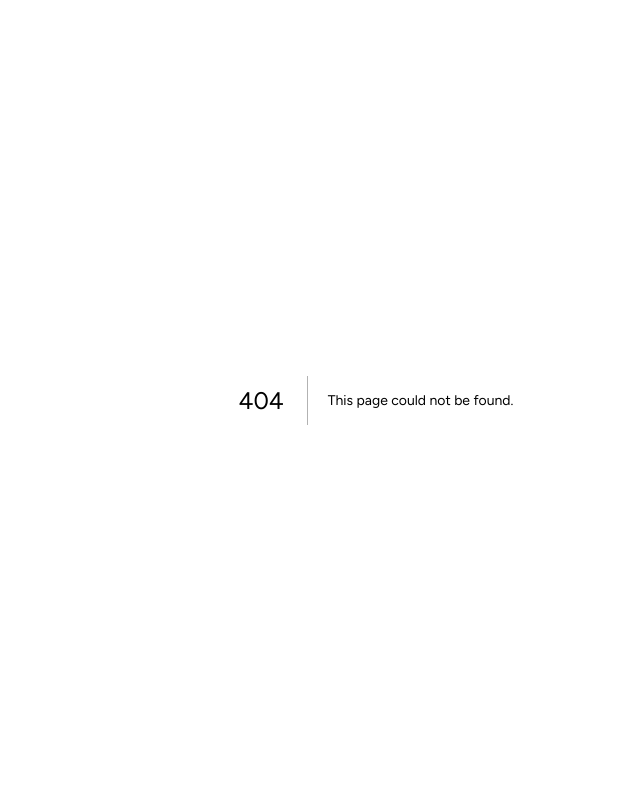
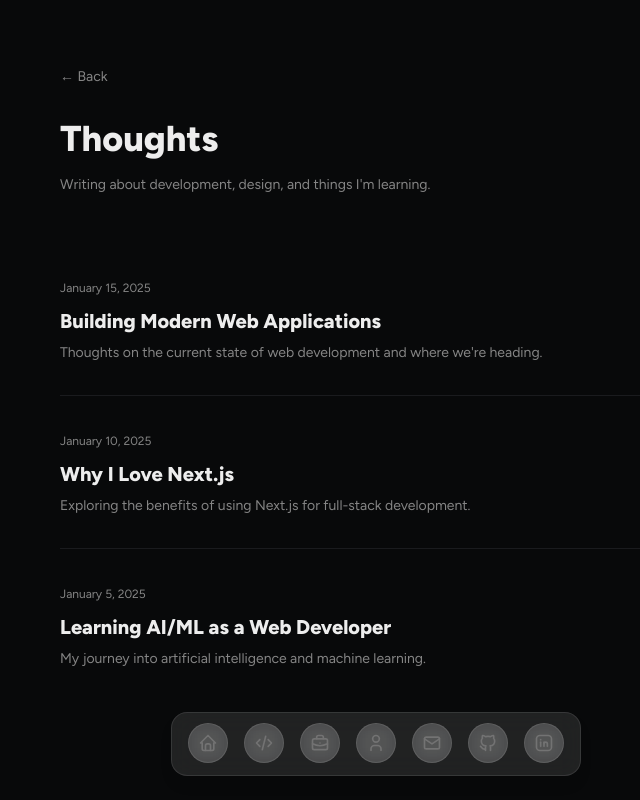
Before and after one commit to jadhavharshh/portfolio, a Next.js app: page /thoughts in a window 1280 px wide. Before the commit this address had no page. Shown: the whole page, without its empty margins (264-904 px from the left). Built offline with nearby package versions, Linux system fonts and the light colour scheme; a web font is replaced by a local one.

Commit message:
feat: add subscription API and newsletter feature

```diff
--- a/package.json
+++ b/package.json
@@ -9,6 +9,7 @@
     "lint": "next lint"
   },
   "dependencies": {
+    "@neondatabase/serverless": "^1.0.2",
     "@radix-ui/react-dropdown-menu": "^2.1.14",
     "@radix-ui/react-slot": "^1.2.2",
     "@react-three/drei": "^10.0.8",
@@ -21,6 +22,7 @@
     "motion": "^12.12.2",
     "next": "15.3.2",
     "next-themes": "^0.4.6",
+    "nodemailer": "^7.0.9",
     "react": "^19.0.0",
     "react-activity-calendar": "^2.7.11",
     "react-dom": "^19.0.0",
@@ -32,6 +34,7 @@
     "@eslint/eslintrc": "^3",
     "@tailwindcss/postcss": "^4",
     "@types/node": "^20",
+    "@types/nodemailer": "^7.0.2",
     "@types/react": "^19",
     "@types/react-dom": "^19",
     "eslint": "^9",
--- /dev/null
+++ b/src/app/api/subscribe/route.ts
@@ -0,0 +1,53 @@
+import { NextRequest, NextResponse } from 'next/server';
+import { neon } from '@neondatabase/serverless';
+import nodemailer from 'nodemailer';
+
+const sql = neon(process.env.DATABASE_URL!);
+
+export async function POST(request: NextRequest) {
+  try {
+    const { email } = await request.json();
+
+    if (!email || !email.includes('@')) {
+      return NextResponse.json({ error: 'Invalid email' }, { status: 400 });
+    }
+
+    // Create table if it doesn't exist
+    await sql`
+      CREATE TABLE IF NOT EXISTS subscribers (
+        id SERIAL PRIMARY KEY,
+        email TEXT UNIQUE NOT NULL,
+        subscribed_at TIMESTAMP DEFAULT NOW()
+      )
+    `;
+
+    // Insert subscriber
+    await sql`
+      INSERT INTO subscribers (email)
+      VALUES (${email})
+      ON CONFLICT (email) DO NOTHING
+    `;
+
+    // Send email notification
+    const transporter = nodemailer.createTransport({
+      service: 'gmail',
+      auth: {
+        user: process.env.EMAIL_USER,
+        pass: process.env.EMAIL_PASSWORD,
+      },
+    });
+
+    await transporter.sendMail({
+      from: process.env.EMAIL_USER,
+      to: 'harshjadhavconnect@gmail.com',
+      subject: 'New Portfolio Subscriber',
+      text: `${email} just subscribed to your portfolio newsletter!`,
+      html: `<p><strong>${email}</strong> just subscribed to your portfolio newsletter!</p>`,
+    });
+
+    return NextResponse.json({ success: true, message: 'Subscribed successfully!' });
+  } catch (error: any) {
+    console.error('Subscribe error:', error);
+    return NextResponse.json({ error: 'Failed to subscribe' }, { status: 500 });
+  }
+}
--- a/src/app/page.tsx
+++ b/src/app/page.tsx
@@ -1,5 +1,6 @@
 "use client";
 import Link from "next/link";
+import React from "react";
 import { motion } from "framer-motion";
 import ExperienceSection from "@/components/sections/ExperienceSection";
 import EducationSection from "@/components/sections/EducationSection";
@@ -7,6 +8,37 @@ import ProjectsSection from "@/components/sections/ProjectsSection";
 import { FloatingDockDemo } from "@/components/sections/dock-example";
 
 export default function Home() {
+  const [email, setEmail] = React.useState('');
+  const [isSubmitting, setIsSubmitting] = React.useState(false);
+  const [message, setMessage] = React.useState('');
+
+  const handleSubscribe = async (e: React.FormEvent) => {
+    e.preventDefault();
+    setIsSubmitting(true);
+    setMessage('');
+
+    try {
+      const res = await fetch('/api/subscribe', {
+        method: 'POST',
+        headers: { 'Content-Type': 'application/json' },
+        body: JSON.stringify({ email }),
+      });
+
+      const data = await res.json();
+
+      if (res.ok) {
+        setMessage('Thanks for subscribing!');
+        setEmail('');
+      } else {
+        setMessage(data.error || 'Something went wrong');
+      }
+    } catch (error) {
+      setMessage('Failed to subscribe');
+    } finally {
+      setIsSubmitting(false);
+    }
+  };
+
   return (
     <>
       <div className="min-h-screen flex flex-col items-center bg-background text-foreground">
@@ -72,12 +104,37 @@ export default function Home() {
             <ProjectsSection />
           </motion.section>
 
-          {/* Footer */}
-          <footer className="py-8">
-            <div className="text-center text-sm text-muted-foreground">
-              Made with code + ♥️
-            </div>
-          </footer>
+          {/* Newsletter Subscribe */}
+          <motion.section
+            className="mb-20"
+            initial={{ opacity: 0, y: 20 }}
+            animate={{ opacity: 1, y: 0 }}
+            transition={{ duration: 0.6, delay: 0.25 }}
+          >
+            <h2 className="text-2xl font-bold mb-4">Subscribe</h2>
+            <p className="text-sm text-muted-foreground mb-6">Get notified when I publish something new.</p>
+            <form onSubmit={handleSubscribe} className="flex gap-2">
+              <input
+                type="email"
+                value={email}
+                onChange={(e) => setEmail(e.target.value)}
+                placeholder="you@example.com"
+                className="flex-1 px-3 py-2 text-sm bg-background border border-border rounded focus:outline-none focus:border-foreground/40 transition-colors"
+                required
+                disabled={isSubmitting}
+              />
+              <button
+                type="submit"
+                disabled={isSubmitting}
+                className="px-4 py-2 text-sm border border-border rounded hover:bg-secondary transition-colors disabled:opacity-50"
+              >
+                {isSubmitting ? '...' : 'Subscribe'}
+              </button>
+            </form>
+            {message && (
+              <p className="text-xs mt-2 text-muted-foreground">{message}</p>
+            )}
+          </motion.section>
         </div>
 
         {/* Floating Dock */}
--- /dev/null
+++ b/src/app/thoughts/page.tsx
@@ -0,0 +1,96 @@
+"use client";
+import Link from "next/link";
+import { motion } from "framer-motion";
+import { FloatingDockDemo } from "@/components/sections/dock-example";
+
+type Post = {
+  id: number;
+  title: string;
+  excerpt: string;
+  date: string;
+  slug: string;
+};
+
+export default function Thoughts() {
+  const posts: Post[] = [
+    {
+      id: 1,
+      title: "Building Modern Web Applications",
+      excerpt: "Thoughts on the current state of web development and where we're heading.",
+      date: "2025-01-15",
+      slug: "building-modern-web-apps"
+    },
+    {
+      id: 2,
+      title: "Why I Love Next.js",
+      excerpt: "Exploring the benefits of using Next.js for full-stack development.",
+      date: "2025-01-10",
+      slug: "why-i-love-nextjs"
+    },
+    {
+      id: 3,
+      title: "Learning AI/ML as a Web Developer",
+      excerpt: "My journey into artificial intelligence and machine learning.",
+      date: "2025-01-05",
+      slug: "learning-ai-ml"
+    },
+  ];
+
+  return (
+    <>
+      <div className="min-h-screen flex flex-col items-center bg-background text-foreground">
+        <div className="w-full max-w-[680px] mx-auto px-6 py-16">
+
+          {/* Header */}
+          <div className="mb-20">
+            <Link
+              href="/"
+              className="text-sm text-muted-foreground hover:text-foreground transition-colors mb-8 inline-block"
+            >
+              ← Back
+            </Link>
+            <h1 className="text-4xl font-bold mb-4">Thoughts</h1>
+            <p className="text-sm text-muted-foreground">
+              Writing about development, design, and things I'm learning.
+            </p>
+          </div>
+
+          {/* Posts List */}
+          <div className="space-y-8">
+            {posts.map((post) => (
+              <motion.article
+                key={post.id}
+                initial={{ opacity: 0, y: 20 }}
+                animate={{ opacity: 1, y: 0 }}
+                transition={{ duration: 0.5 }}
+                className="pb-8 border-b border-border last:border-b-0"
+              >
+                <Link href={`/thoughts/${post.slug}`} className="group">
+                  <time className="text-xs text-muted-foreground">
+                    {new Date(post.date).toLocaleDateString('en-US', {
+                      year: 'numeric',
+                      month: 'long',
+                      day: 'numeric'
+                    })}
+                  </time>
+                  <h2 className="text-xl font-bold mt-2 mb-2 group-hover:text-muted-foreground transition-colors">
+                    {post.title}
+                  </h2>
+                  <p className="text-sm text-muted-foreground">
+                    {post.excerpt}
+                  </p>
+                </Link>
+              </motion.article>
+            ))}
+          </div>
+
+        </div>
+
+        {/* Floating Dock */}
+        <div className="fixed left-0 right-0 bottom-6 z-[100] flex justify-center items-center w-full">
+          <FloatingDockDemo />
+        </div>
+      </div>
+    </>
+  );
+}
```
Also changed, not shown: 1 other file (tests, documents, lock files or other folders).
